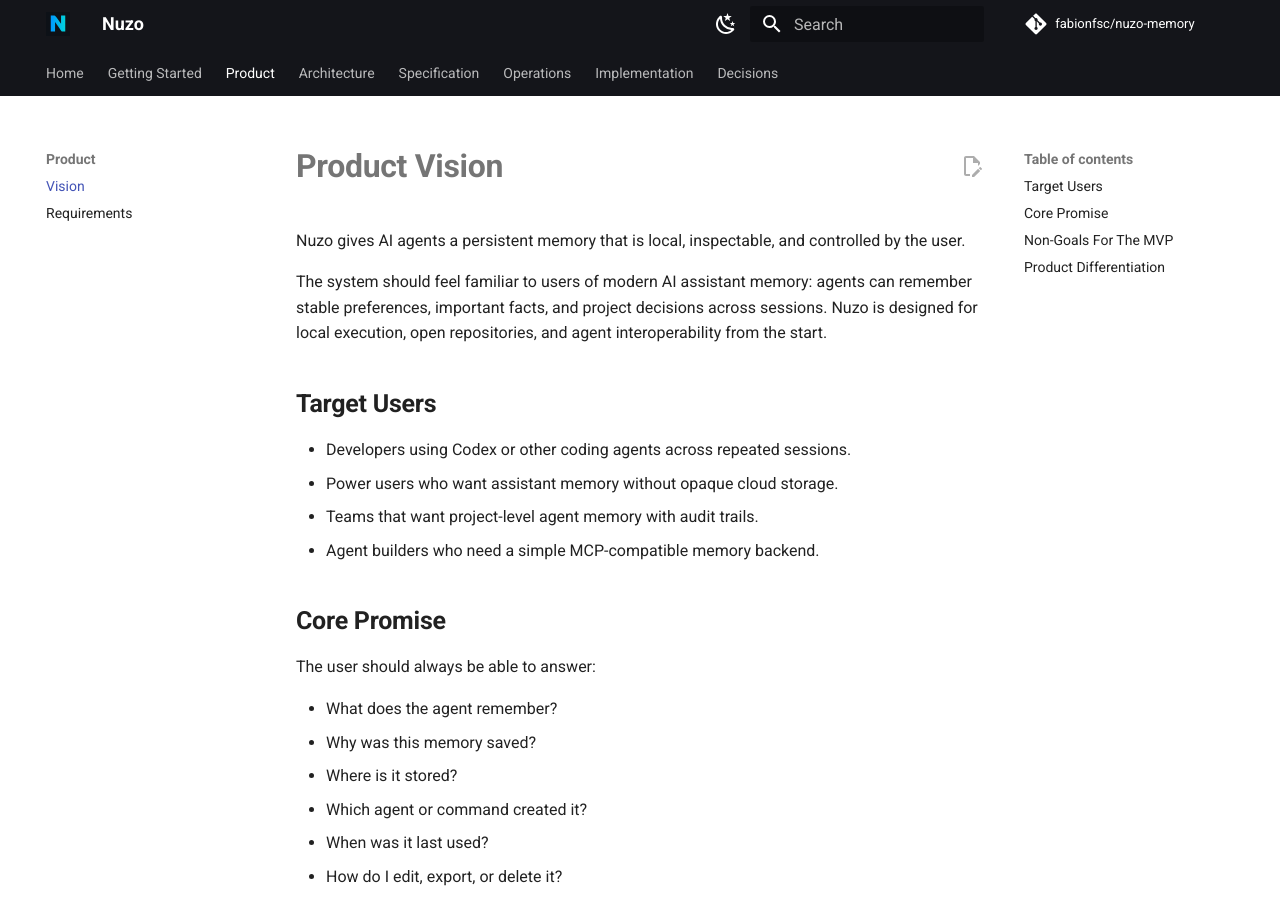
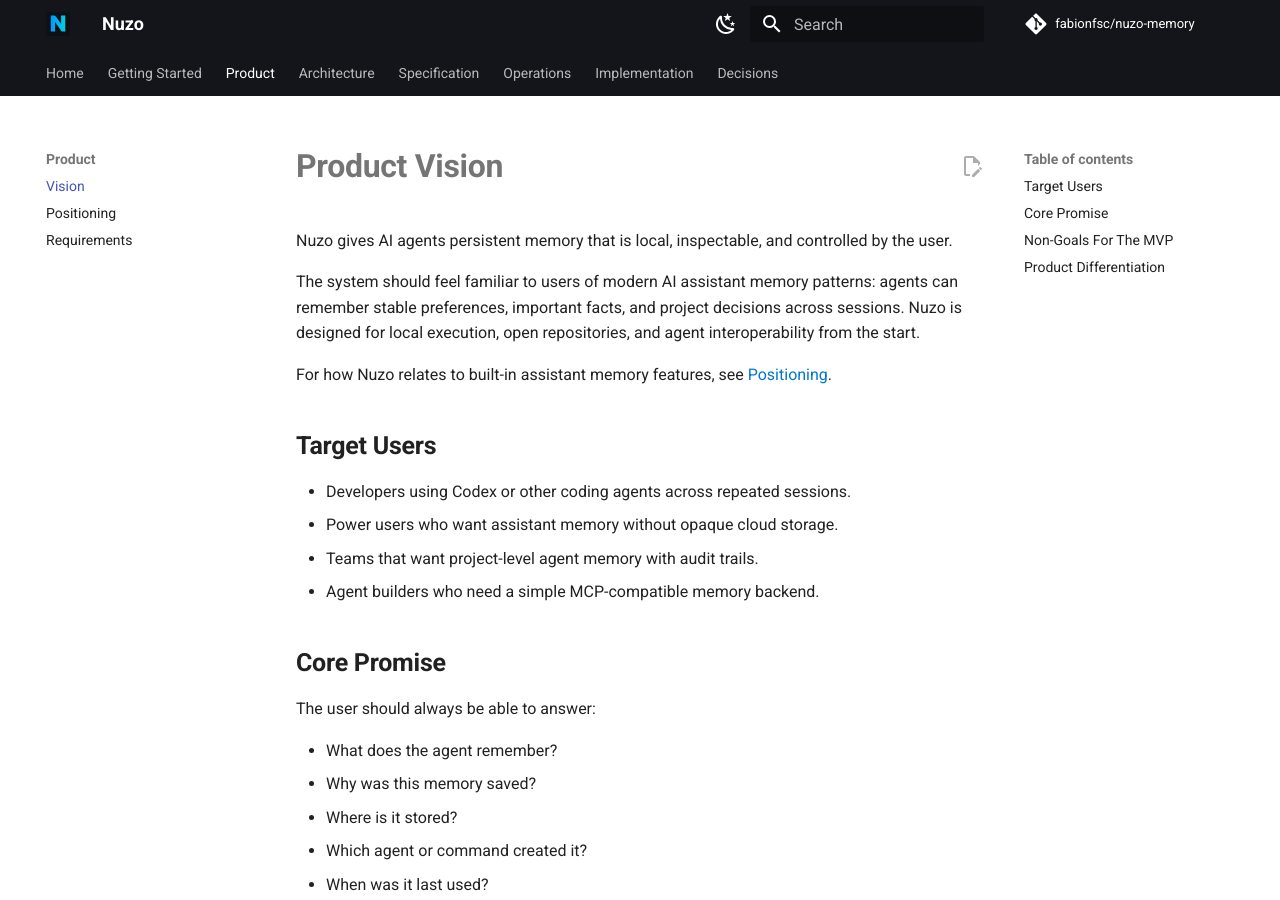
Before and after one commit to fabionfsc/nuzo-memory, an MkDocs documentation site: the page built from docs/product/vision.md, in a window 1280 px wide and 900 px high. Built offline with MkDocs 1.6.1 and Material for MkDocs 9.7.7, drawn with Linux system fonts in a browser that asks for light colours; comment, search, counter and statistics services are not loaded.

Commit message:
Add product positioning docs

```diff
--- a/docs/product/vision.md
+++ b/docs/product/vision.md
@@ -1,8 +1,10 @@
 # Product Vision
 
-Nuzo gives AI agents a persistent memory that is local, inspectable, and controlled by the user.
+Nuzo gives AI agents persistent memory that is local, inspectable, and controlled by the user.
 
-The system should feel familiar to users of modern AI assistant memory: agents can remember stable preferences, important facts, and project decisions across sessions. Nuzo is designed for local execution, open repositories, and agent interoperability from the start.
+The system should feel familiar to users of modern AI assistant memory patterns: agents can remember stable preferences, important facts, and project decisions across sessions. Nuzo is designed for local execution, open repositories, and agent interoperability from the start.
+
+For how Nuzo relates to built-in assistant memory features, see [Positioning](positioning.md).
 
 ## Target Users
 
--- a/mkdocs.yml
+++ b/mkdocs.yml
@@ -74,6 +74,7 @@
   - Getting Started: getting-started/index.md
   - Product:
       - Vision: product/vision.md
+      - Positioning: product/positioning.md
       - Requirements: product/requirements.md
   - Architecture:
       - Overview: architecture/overview.md
```
Also changed, not shown: README.md (+1 -0 lines), docs/product/positioning.md (added, +52 -0 lines).
